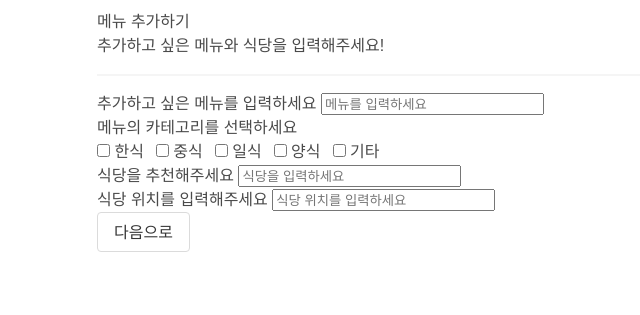
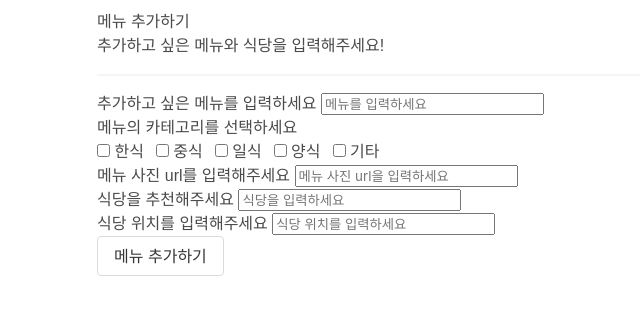
Before and after one commit to jocy0412/jungle00, a Flask app: page /api/addpage in a window 1280 px wide. Shown: the top 315 px of the page, without its empty margins (93-733 px from the left). Run offline with Flask 2, Linux system fonts and the light colour scheme; some libraries are stand-ins or nearby versions.

Commit message:
메뉴 추가 기능2

```diff
--- a/app.py
+++ b/app.py
@@ -2,15 +2,12 @@ from dis import code_info
 from flask import Flask, render_template, jsonify, request
 from pymongo import MongoClient
 from bs4 import BeautifulSoup
-from selenium import webdriver
-from selenium.webdriver.common.keys import Keys
-# import simplejson as json
-# from bson import ObjectId
-# from bson.objectid import ObjectId
 from bson.json_util import dumps
 import requests
 from werkzeug.utils import secure_filename
 import os
+from flask_pymongo import PyMongo
+import gridfs
 
 app = Flask(__name__)
 
@@ -25,10 +22,6 @@ def home():
 def addPage():
    return render_template('add.html')
 
-@app.route('/api/addPhoto')
-def addPhoto():
-   return render_template('addPhoto.html')
-
 @app.route('/api/add', methods=['POST'])
 def addMenu():
     # 1. 클라이언트로부터 데이터를 받기
@@ -36,19 +29,19 @@ def addMenu():
     category_receive = request.form['category_give']
     shop_name_receive= request.form['shop_name_give']
     shop_address_receive= request.form['shop_address_give']
+    shop_img_receive = request.form['shop_img_give']
 
-    # 3. dbmuckji DB로 보낼 데이터 정리
+    # 2. dbmuckji DB로 보낼 데이터 정리
     food = {
             'food_name': food_receive,
             'food_category': category_receive,
             'shop_name': shop_name_receive,
             'shop_address': shop_address_receive,
-            'shop_img': 0,
-            'like':0,    # like를 0으로 세팅
-            'hate':0,    # hate를 0으로 세팅
+            'shop_img': shop_img_receive,
+            'like':0,
+            'hate':0,
             'food_code':0, # food_code를 0으로 세팅
             'shop_url':0
-            # 'shop_url':url_receive,
             }
 
     # 3. mongoDB에 데이터 넣기
@@ -66,12 +59,6 @@ def addMenu():
     else:
         return(jsonify({'result': 'insertfail'}))
 
-@app.route('/fileUpload', methods=['POST'])
-def fileUpload():
-    f = request.files['file']
-    f.save('./uploads/' + secure_filename(f.filename))
-    files = os.listdir("./uploads")
-    # print(f)
 
 @app.route('/login')
 def loginPage():
--- a/static/addjavascript.js
+++ b/static/addjavascript.js
@@ -3,6 +3,7 @@ function addMenu() {
   let food_category;
   let shop_name = $("#shop_name").val();
   let shop_address = $("#shop_address").val();
+  let shop_img= $("#shop_img").val()
   // let shop_img= $("#shop_img").val().replace(/C:\\fakepath\\/i, '');
   // let shop_url = $("#shop_url").val();
 
@@ -29,6 +30,7 @@ function addMenu() {
 
   console.log(food_name);
   console.log(food_category);
+  console.log(shop_img);
 
   // 메뉴 추가하기 요청
   $.ajax({
@@ -39,14 +41,13 @@ function addMenu() {
              category_give: food_category,
              shop_name_give: shop_name,
              shop_address_give: shop_address,
+             shop_img_give: shop_img
             }, // 데이터를 주는 방법
       success: function (response) { // 성공하면
           if (response["result"] == "success") {
               alert("메뉴 추가에 성공했습니다!");
               // 3. 성공 시 페이지 새로고침하기
-                let url = "/api/addPhoto";
-                console.log(url);
-                location.replace(url);
+              window.location.reload();
           }
           if (response["result"] == "insertfail") {
               alert("메뉴 추가에 실패했습니다!");
--- a/templates/add.html
+++ b/templates/add.html
@@ -69,6 +69,15 @@
                         <input id="shop_url" class="form-control" placeholder="네이버 지도 url을 입력하세요">
                     </div> -->
                     <div class="form-group">
+                        <label for="post-url">메뉴 사진 url를 입력해주세요</label>
+                        <input id="shop_img" class="form-control" placeholder="메뉴 사진 url을 입력하세요" required>
+                        <!-- <p>
+                            <form action="/fileUpload" method="POST" enctype = "multipart/form-data">
+                            <input type = "file" name = "file" id= "shop_img"/>
+                            <input type = "submit" value="이미지 저장"/>
+                        </p> -->
+                    </div>
+                    <div class="form-group">
                         <label for="post-url">식당을 추천해주세요</label>
                         <input id="shop_name" class="form-control" placeholder="식당을 입력하세요" required>
                     </div>
@@ -76,7 +85,7 @@
                         <label for="post-url">식당 위치를 입력해주세요</label>
                         <input id="shop_address" class="form-control" placeholder="식당 위치를 입력하세요" required>
                     </div>
-                    <button type="button" class="button" onclick="addMenu()">다음으로</button>
+                    <button type="button" class="button" onclick="addMenu()">메뉴 추가하기</button>
                 </div>
             </div>
         </div>
```
Also changed, not shown: uploads/algorithm1.png (added). Lines whose indentation alone changed are shown as unchanged.
